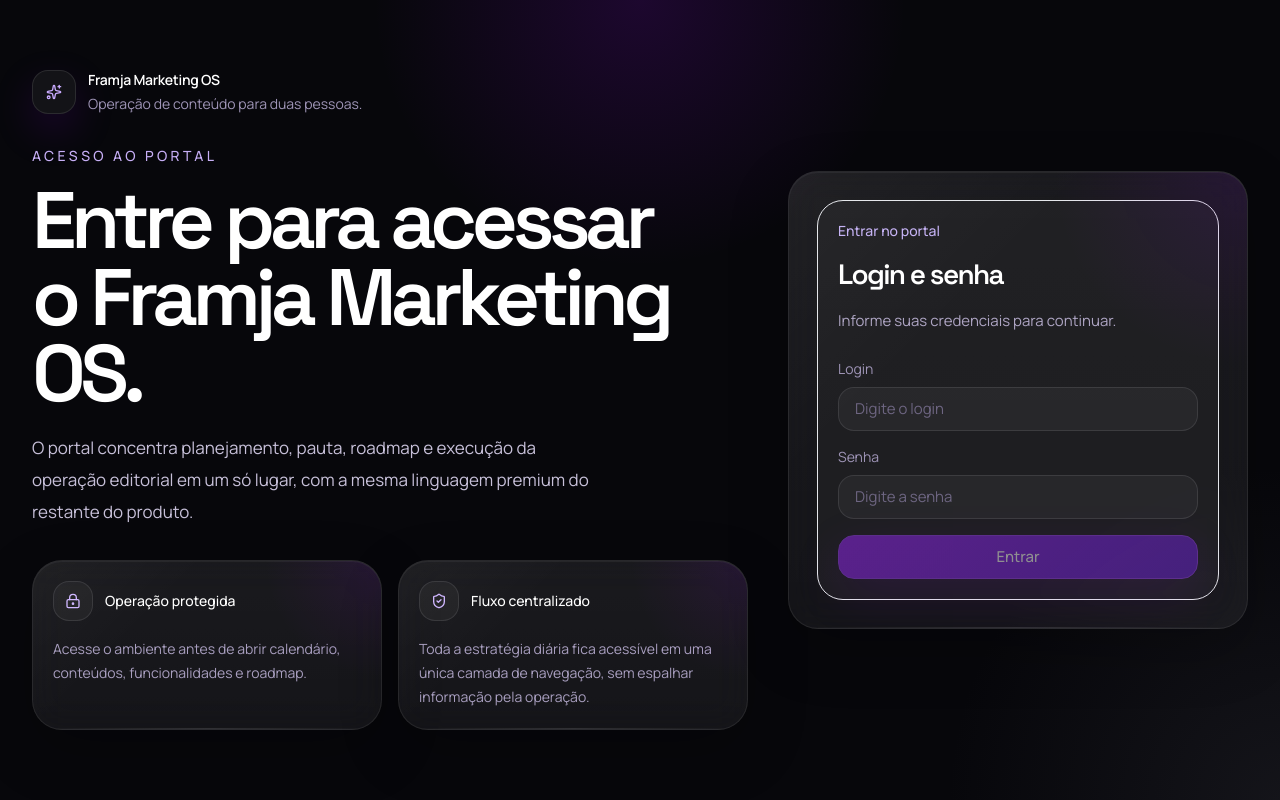
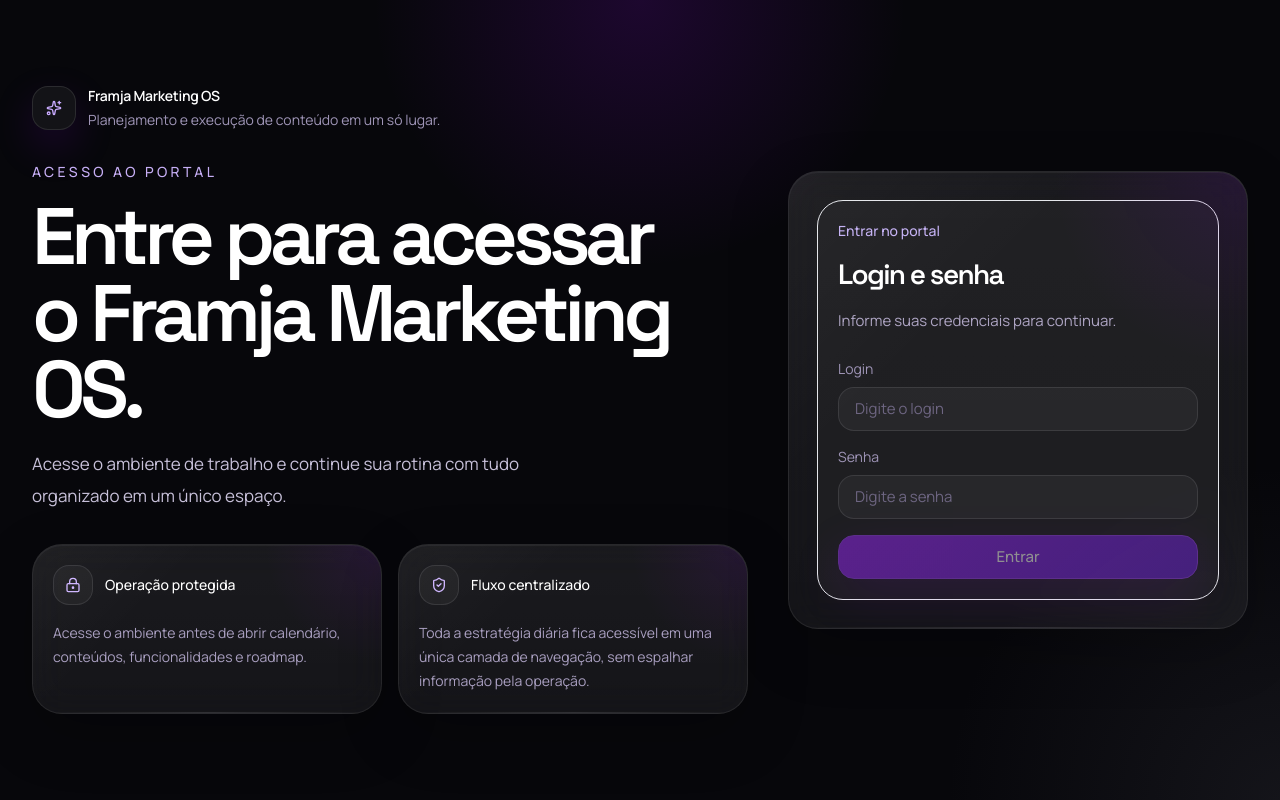
Before and after one commit to thamirysgarbi/marketing, a Next.js app: page / in a window 1280 px wide. Built offline with nearby package versions, Linux system fonts and the light colour scheme.

Commit message:
Refine login text

```diff
--- a/components/marketing-os/brand-mark.tsx
+++ b/components/marketing-os/brand-mark.tsx
@@ -16,7 +16,7 @@ export function BrandMark({
           Framja Marketing OS
         </p>
         <p className="mt-1 text-sm text-[#9f95b7]">
-          Operação de conteúdo para duas pessoas.
+          Planejamento e execução de conteúdo em um só lugar.
         </p>
       </div>
     </div>
--- a/components/marketing-os/login-screen.tsx
+++ b/components/marketing-os/login-screen.tsx
@@ -58,9 +58,8 @@ export function LoginScreen({
                 Entre para acessar o Framja Marketing OS.
               </h1>
               <p className="mt-5 max-w-xl text-[15px] leading-7 text-[#c7c0d9] sm:text-[17px] sm:leading-8">
-                O portal concentra planejamento, pauta, roadmap e execução da
-                operação editorial em um só lugar, com a mesma linguagem premium
-                do restante do produto.
+                Acesse o ambiente de trabalho e continue sua rotina com tudo
+                organizado em um único espaço.
               </p>
             </div>
 
```
